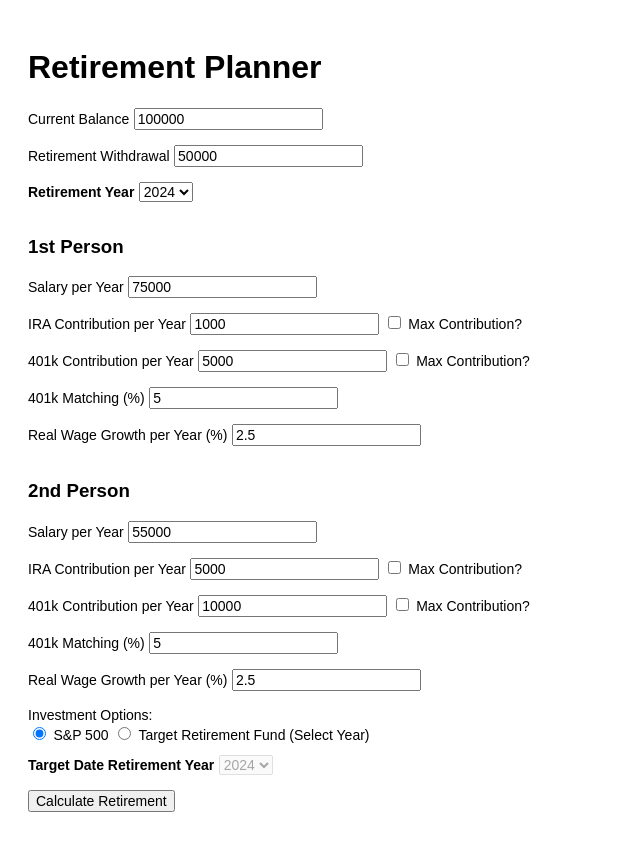
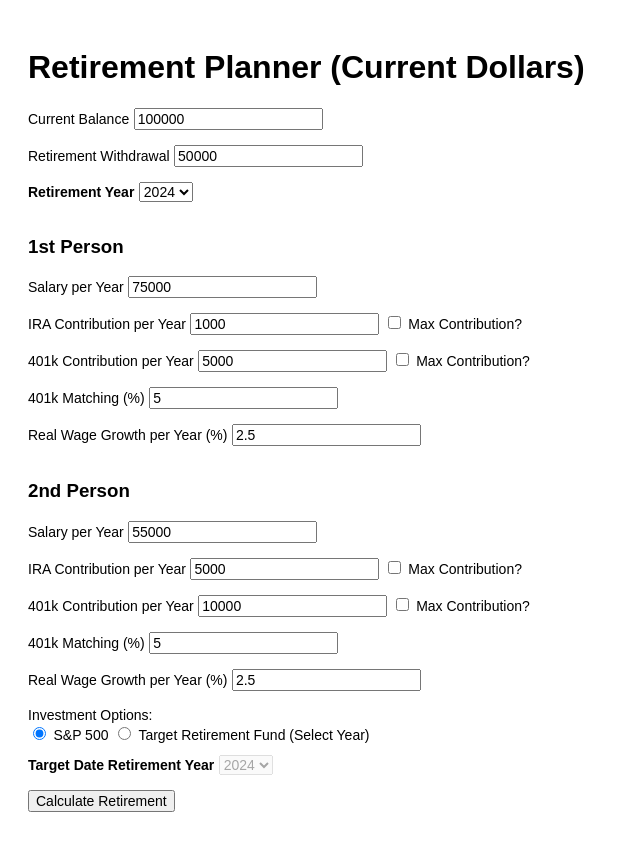
Before and after one commit to retire1/retire1.github.io, a plain HTML site: page index.html in a window 1280 px wide. Shown: the top 850 px of the page, without its empty margins (0-640 px from the left). Drawn offline with nearby package versions, Linux system fonts and the light colour scheme.

Commit message:
Update index.html

```diff
--- a/index.html
+++ b/index.html
@@ -23,7 +23,7 @@
 	<script src="https://cdn.jsdelivr.net/npm/chart.js"></script>
 </head>
 <body>
-    <h1>Retirement Planner</h1>
+    <h1>Retirement Planner (Current Dollars)</h1>
 
     <form id="retirement-form">
         <label for="principal">Current Balance</label>
```
